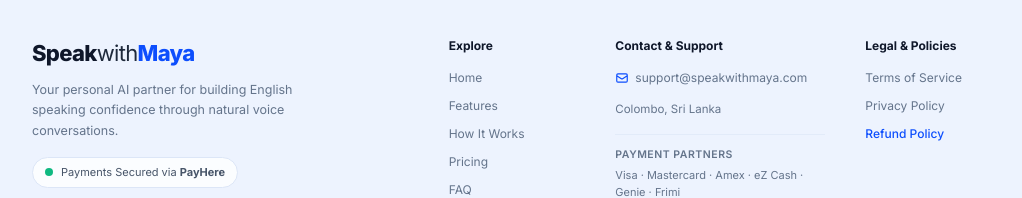
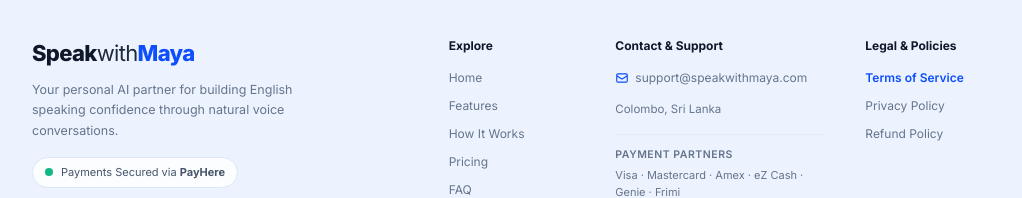
Before and after one commit to YuKiFdo/speakwithmaya, a Next.js app in the folder maya-landing/: page /terms in a window 1280 px wide. Shown: the part 3612-3810 px from the top of the page, without its empty margins (128-1150 px from the left). Built offline with nearby package versions, Linux system fonts and the light colour scheme.

Commit message:
fix(legal): dynamically highlight active legal page in LegalFooter

```diff
--- a/maya-landing/src/components/LegalFooter.tsx
+++ b/maya-landing/src/components/LegalFooter.tsx
@@ -1,6 +1,15 @@
+"use client";
+
 import Link from "next/link";
+import { usePathname } from "next/navigation";
 
 export function LegalFooter() {
+  const pathname = usePathname();
+
+  const isTerms = pathname === "/terms";
+  const isPrivacy = pathname === "/privacy";
+  const isRefund = pathname === "/refund";
+
   return (
     <footer className="bg-[#EDF3FE] pt-14 pb-10 text-[#475569] border-t border-[#DCE6F7]">
       <div className="max-w-[1040px] mx-auto px-6 sm:px-10">
@@ -100,7 +109,11 @@
               <li>
                 <Link
                   href="/terms"
-                  className="hover:text-[#0D4EFD] transition-colors"
+                  className={`transition-colors ${
+                    isTerms
+                      ? "text-[#0D4EFD] font-semibold"
+                      : "hover:text-[#0D4EFD]"
+                  }`}
                 >
                   Terms of Service
                 </Link>
@@ -108,7 +121,11 @@
               <li>
                 <Link
                   href="/privacy"
-                  className="hover:text-[#0D4EFD] transition-colors"
+                  className={`transition-colors ${
+                    isPrivacy
+                      ? "text-[#0D4EFD] font-semibold"
+                      : "hover:text-[#0D4EFD]"
+                  }`}
                 >
                   Privacy Policy
                 </Link>
@@ -116,7 +133,11 @@
               <li>
                 <Link
                   href="/refund"
-                  className="hover:text-[#0D4EFD] transition-colors font-medium text-[#0D4EFD]"
+                  className={`transition-colors ${
+                    isRefund
+                      ? "text-[#0D4EFD] font-semibold"
+                      : "hover:text-[#0D4EFD]"
+                  }`}
                 >
                   Refund Policy
                 </Link>
```
